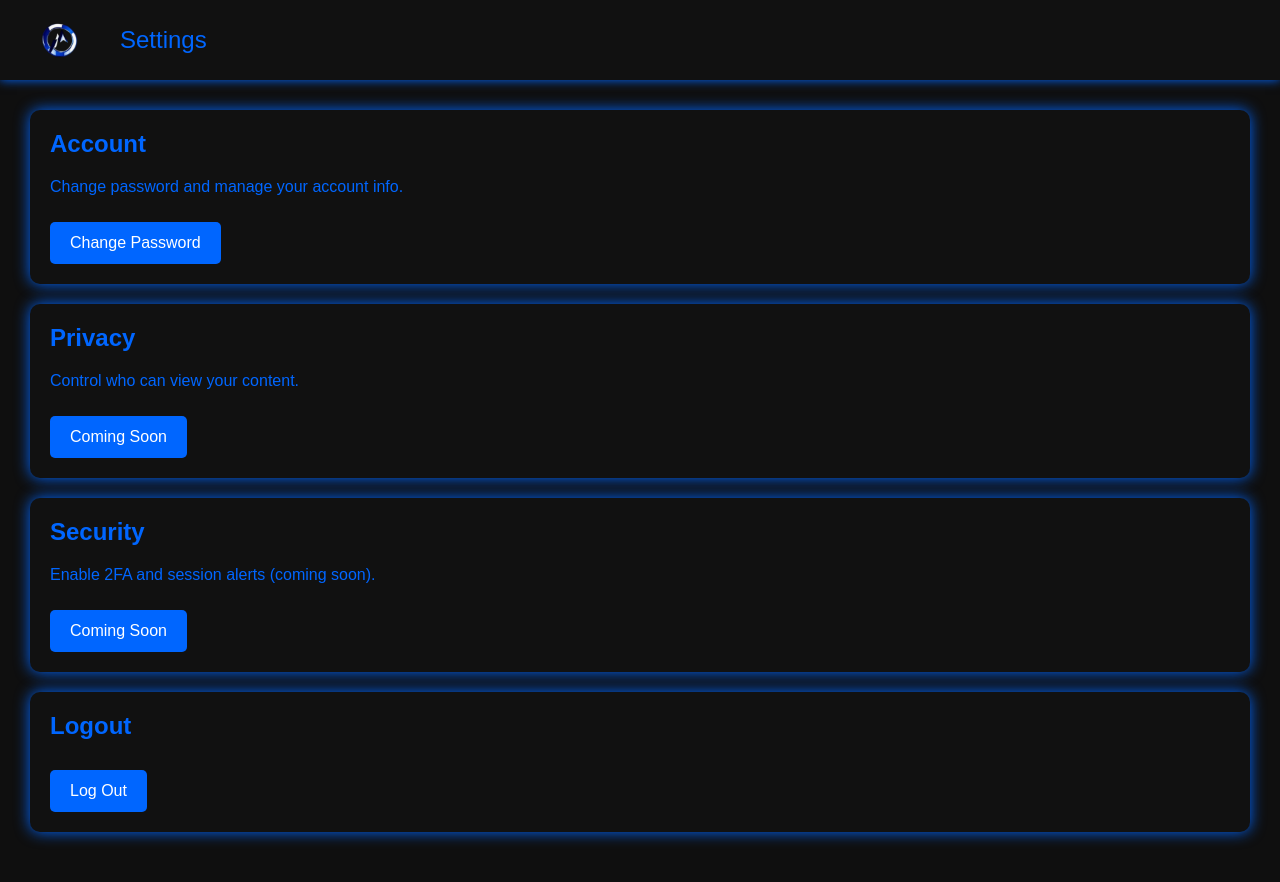
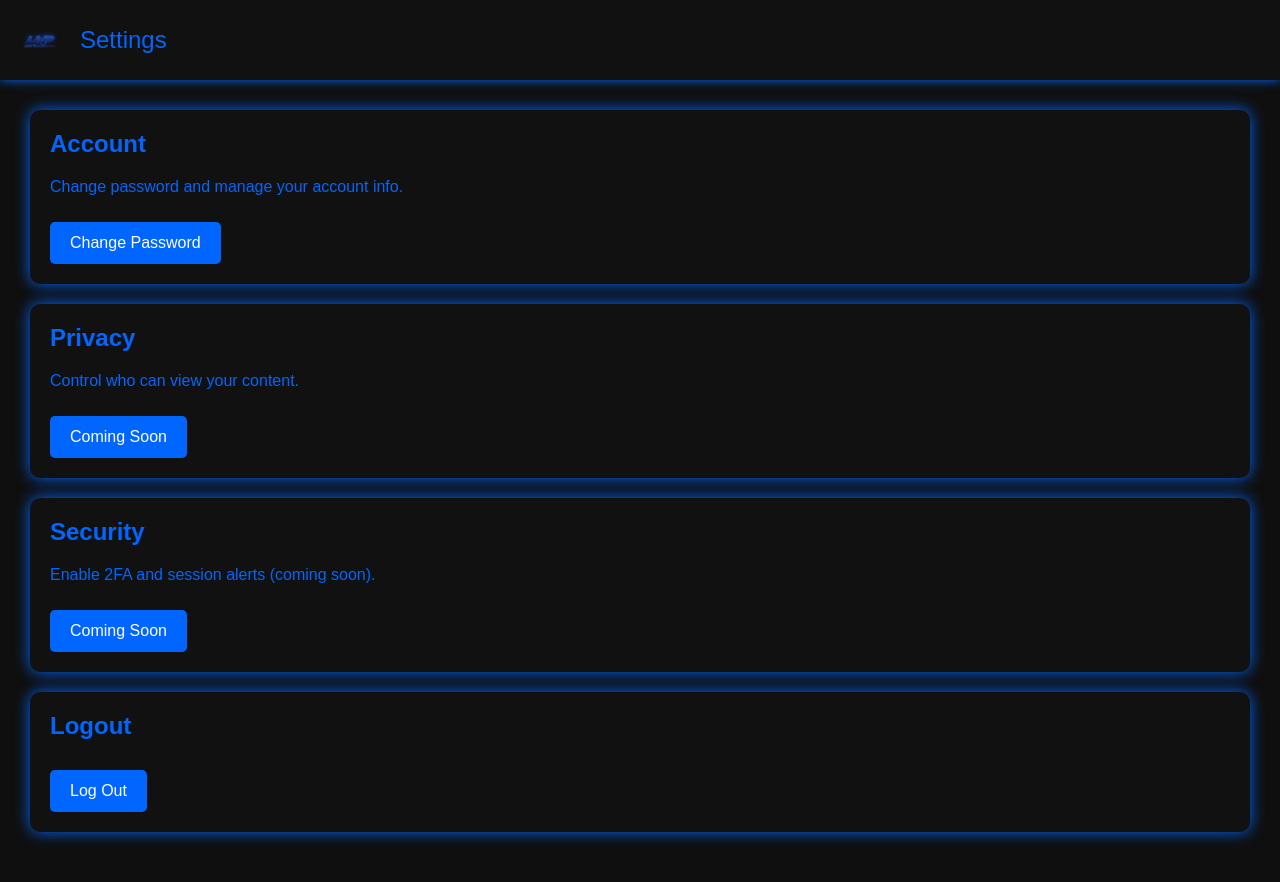
Before and after one commit to lyricalnovaa/LyricalNovaa, a website: page public/settings.html in a window 1280 px wide. Drawn offline with Linux system fonts and the light colour scheme.

Commit message:
Update logo image source in settings.html

```diff
--- a/public/settings.html
+++ b/public/settings.html
@@ -65,7 +65,7 @@
 </head>
 <body>
   <header>
-    <img src="static/logo.png" alt="Lyrical Novaa Logo" class="logo">
+    <img src="/static/LogoNew.png" alt="Lyrical Novaa Logo" class="logo">
     <div class="title">Settings</div>
   </header>
 
```
